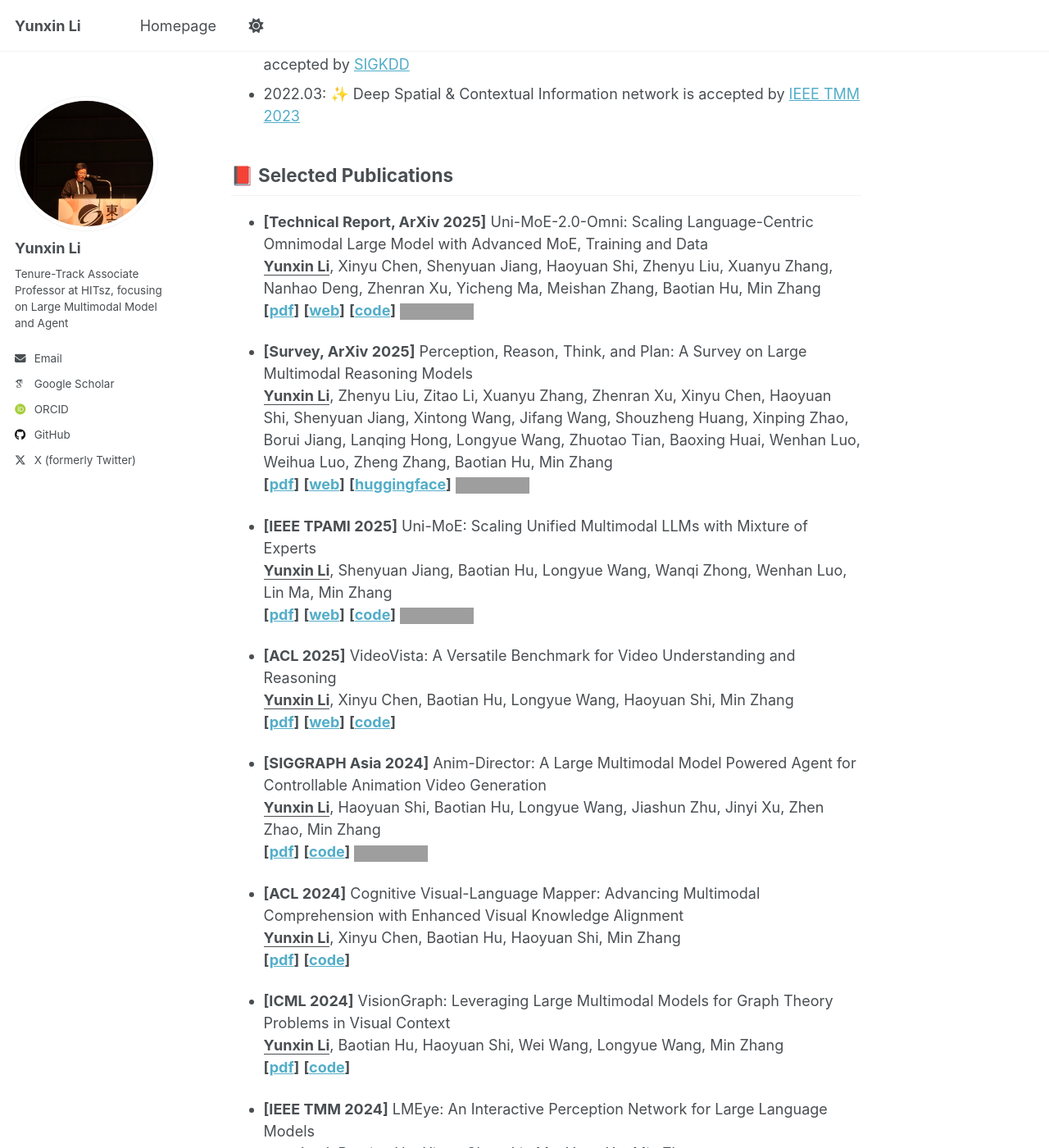
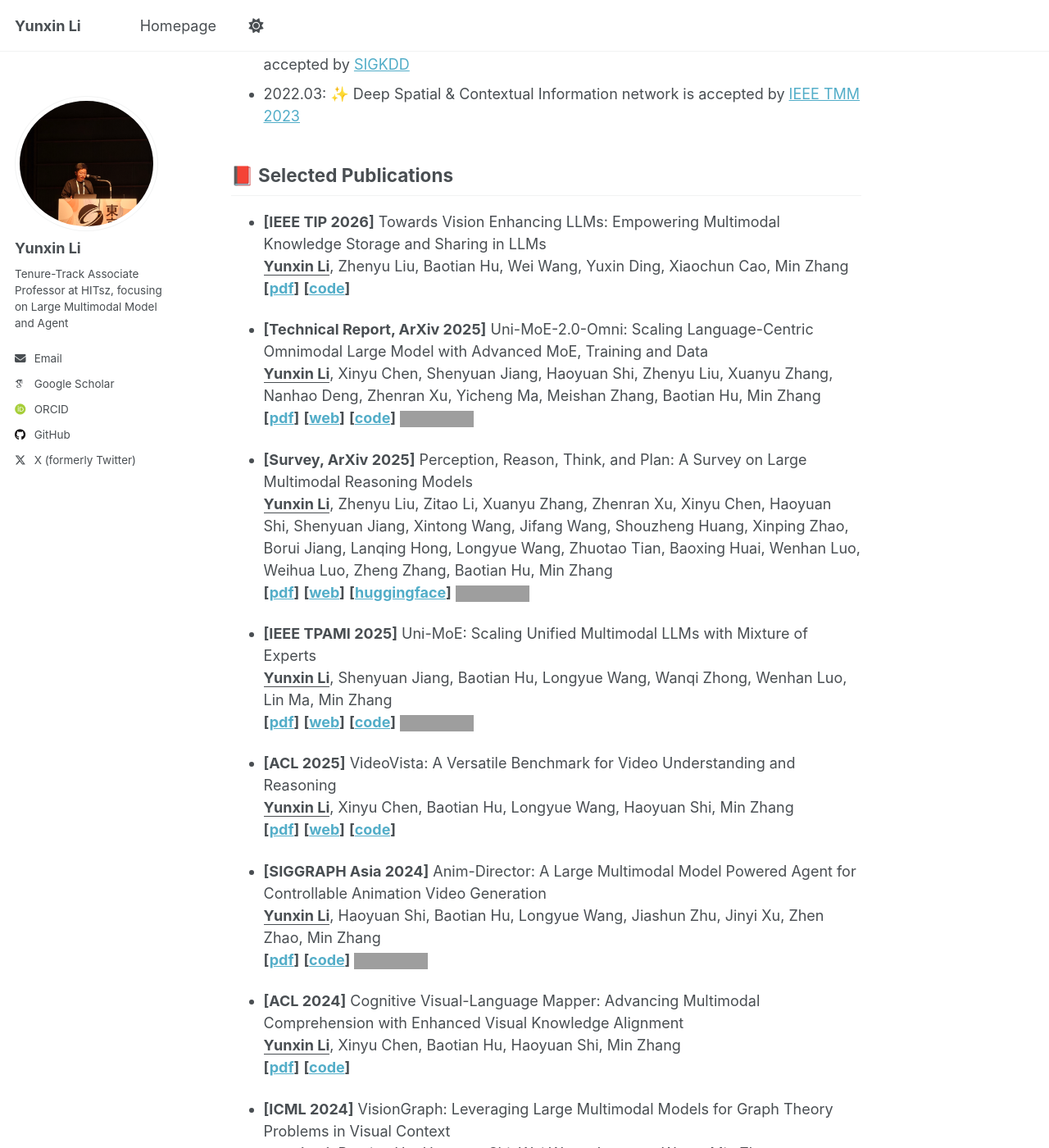
Before and after one commit to YunxinLi/yunxinli.github.io, a Jekyll site: the page built from _pages/about.md, in a window 1280 px wide and 1400 px high, scrolled down 1697 px. Shown: the whole window at 82% size. Built offline with Jekyll 4.4.1, drawn with Linux system fonts in a browser that asks for light colours; some web fonts are replaced; a script that is not in the unit is left out; some of the changed text lies outside the part shown; grey boxes are pictures that could not be loaded.

Commit message:
Update about.md

```diff
--- a/_pages/about.md
+++ b/_pages/about.md
@@ -50,6 +50,11 @@ Tips: 深圳河套学院博士和RA招生，合作导师为哈工深张民教授
 
 ## 📕 Selected Publications
 
+- **[IEEE TIP 2026]** Towards Vision Enhancing LLMs: Empowering Multimodal Knowledge Storage and Sharing in LLMs<br>
+  <u><strong>Yunxin Li</strong></u>, Zhenyu Liu, Baotian Hu, Wei Wang, Yuxin Ding, Xiaochun Cao, Min Zhang<br>
+  **[[pdf](https://arxiv.org/abs/2311.15759)]** **[[code](https://github.com/HITsz-TMG/MKS2-Multimodal-Knowledge-Storage-and-Sharing)]**
+
+
 - **[Technical Report, ArXiv 2025]** Uni-MoE-2.0-Omni: Scaling Language-Centric Omnimodal Large Model with Advanced MoE, Training and Data<br>
 <u><strong>Yunxin Li</strong></u>, Xinyu Chen, Shenyuan Jiang, Haoyuan Shi, Zhenyu Liu, Xuanyu Zhang, Nanhao Deng, Zhenran Xu, Yicheng Ma, Meishan Zhang, Baotian Hu, Min Zhang<br>
 **[[pdf](https://arxiv.org/abs/2511.12609)]** **[[web](https://idealistxy.github.io/Uni-MoE-v2.github.io/)]** **[[code](https://github.com/HITsz-TMG/Uni-MoE)]**
```
Also changed, not shown: other parts of _pages/about.md (+0 -4 lines).
